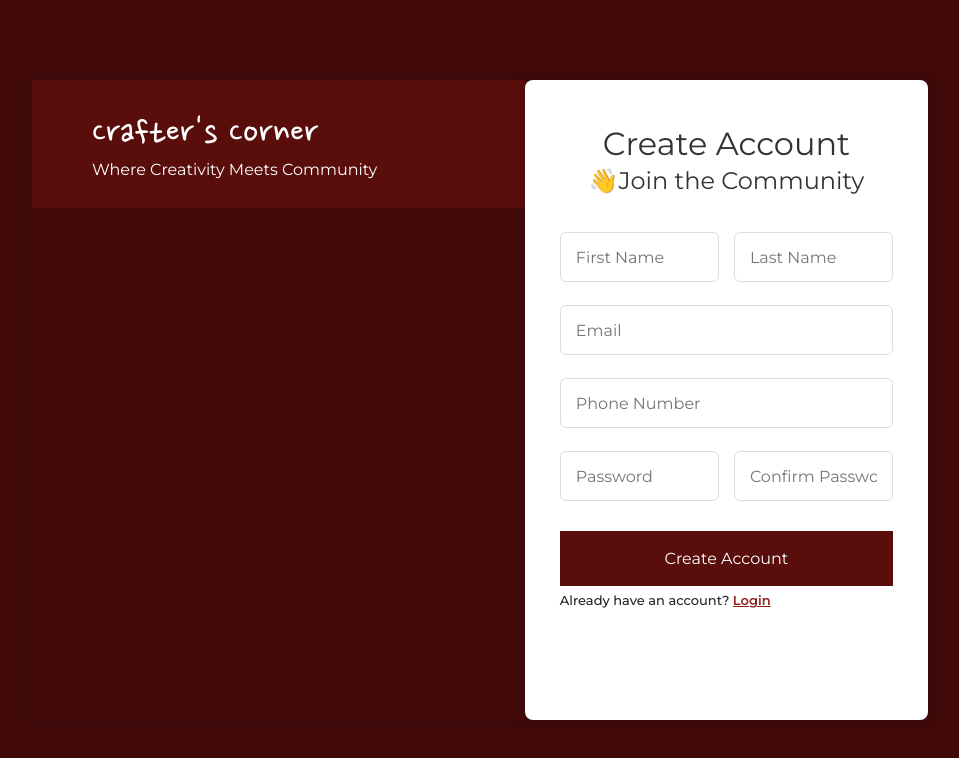
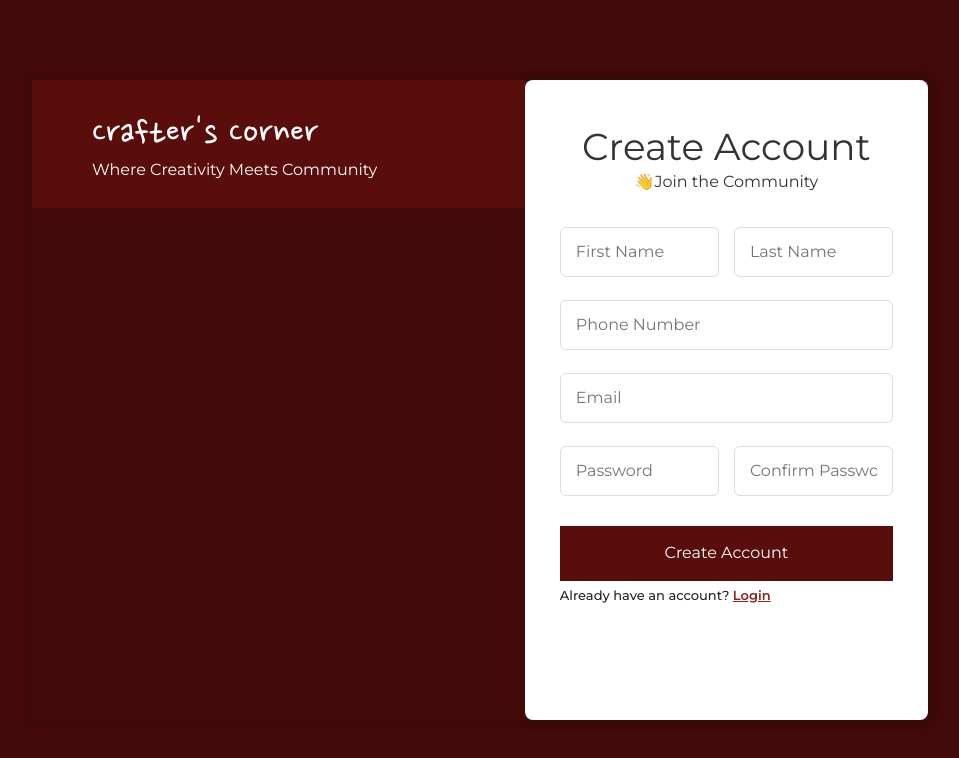
Before and after one commit to shubhamkohli19/workspace-management-app, an Angular app: page /signup in a window 1280 px wide. Shown: the top 758 px of the page, without its empty margins (160-1119 px from the left). Built offline with nearby package versions, Linux system fonts and the light colour scheme.

Commit message:
Minor Design Fixation

```diff
--- a/src/app/pages/login/login.component.css
+++ b/src/app/pages/login/login.component.css
@@ -78,6 +78,14 @@
 .input-box label {
   color: #333;
 }
+
+header p{
+  font-size: 12pt;
+}
+
+header h2{
+  font-size: 28pt;
+}
 .form :where(.input-box input, .select-box) {
   position: relative;
   height: 50px;
--- a/src/app/pages/login/login.component.html
+++ b/src/app/pages/login/login.component.html
@@ -11,7 +11,7 @@
 
       <header>
         <h2>Login</h2>
-        <p>👋Join the Community</p>
+        <!-- <p>👋Join the Community</p> -->
       </header>
       <form (ngSubmit)="login()" [formGroup]="loginForm" class="form">
         <div class="input-box">
@@ -19,19 +19,12 @@
             type="email"
             id="email"
             name="email"
-            placeholder="Enter Email"
+            placeholder="Email"
             required
             formControlName="email"
           />
         </div>
-        <small
-          *ngIf="
-            loginForm.get('email')?.invalid && loginForm.get('email')?.touched
-          "
-          class="text-danger"
-        >
-          Email is required.
-        </small>
+
         <div class="input-box">
           <input
             type="password"
@@ -42,9 +35,6 @@
             formControlName="password"
           />
         </div>
-        <small *ngIf="loginForm.get('password')?.invalid && loginForm.get('password')?.touched" class="text-danger">
-            Password is required.
-        </small>
         <div>
           <button type="submit">Login</button>
         </div>
--- a/src/app/pages/signup/signup.component.css
+++ b/src/app/pages/signup/signup.component.css
@@ -99,6 +99,14 @@
 .address :where(input, .select-box) {
   margin-top: 15px;
 }
+
+header p{
+  font-size: 12pt;
+}
+
+header h2{
+  font-size: 28pt;
+}
 .form button {
   height: 55px;
   width: 100%;
--- a/src/app/pages/signup/signup.component.html
+++ b/src/app/pages/signup/signup.component.html
@@ -35,7 +35,16 @@
             />
           </div>
         </div>
-
+        <div class="input-box">
+          <input
+            type="tel"
+            id="phoneNumber"
+            placeholder="Phone Number"
+            name="phone"
+            required
+            formControlName="phoneNumber"
+          />
+        </div>
         <div class="input-box">
           <input
             type="email"
@@ -44,16 +53,6 @@
             placeholder="Email"
             required
             formControlName="email"
-          />
-        </div>
-        <div class="input-box">
-          <input
-            type="tel"
-            id="phoneNumber"
-            placeholder="Phone Number"
-            name="phone"
-            required
-            formControlName="phoneNumber"
           />
         </div>
         <div class="column">
```
Also changed, not shown: 5 other files (tests, documents, lock files or other folders).
